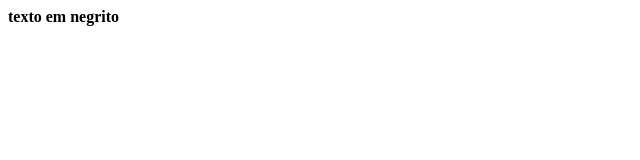
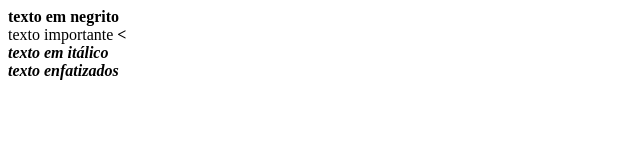
Before and after one commit to moletamaiara/projeto1, a plain HTML site: page index.html in a window 1280 px wide. Shown: the whole page, without its empty margins (0-640 px from the left). Drawn offline with Linux system fonts and the light colour scheme.

Commit message:
Update index.html

```diff
--- a/index.html
+++ b/index.html
@@ -1,3 +1,9 @@
 <html>
 <!--formatação de texto-->
 <b>texto em negrito</b>
+  <br>
+  <trong>texto importante <strong><
+  <br>
+  <i>texto em itálico </i>
+<br>
+<em> texto enfatizados</em>
```
